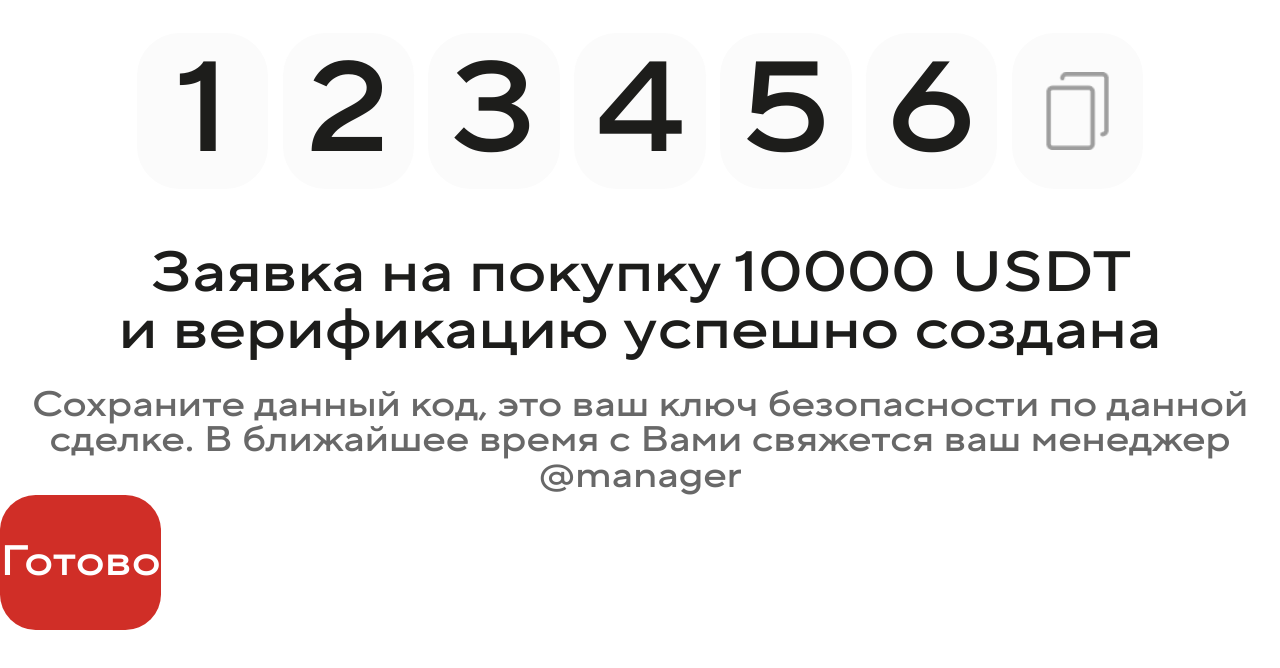
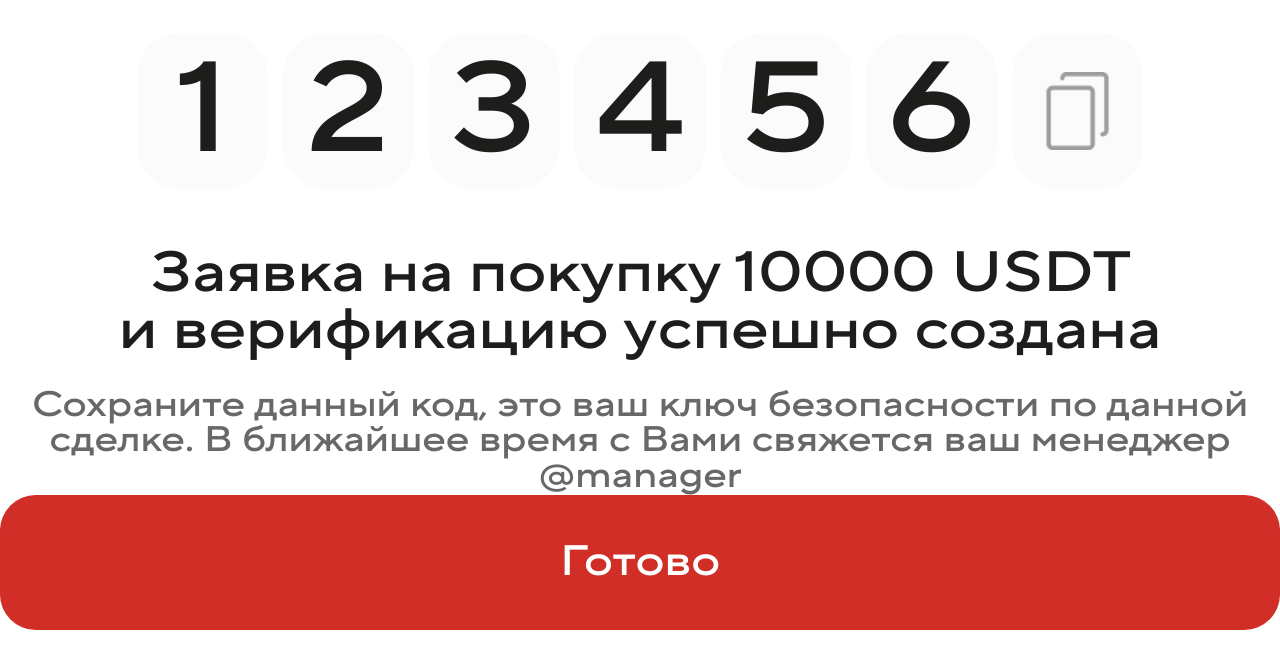
Before and after one commit to IgorRusskikh/next-skynet-webapp, a Next.js app: page /purchase in a window 1280 px wide. Shown: the part 1759-2427 px from the top of the page. Built offline with nearby package versions, Linux system fonts and the light colour scheme.

Commit message:
feat: replaced on router

```diff
--- a/src/widgets/SuccessfullRequest/SuccessfullRequest.tsx
+++ b/src/widgets/SuccessfullRequest/SuccessfullRequest.tsx
@@ -7,6 +7,7 @@
 import Image from "next/image";
 import Link from "next/link";
 import styles from "./SuccessfullRequest.module.css";
+import { useRouter } from "next/navigation";
 
 interface Props extends HTMLAttributes<HTMLDivElement> {
   operation?: "purchase" | "sale";
@@ -30,6 +31,8 @@
 }: Props) => {
   const [isCopied, setIsCopied] = useState(false);
   const [isClient, setIsClient] = useState(false);
+
+  const router = useRouter();
 
   useEffect(() => {
     setIsClient(true);
@@ -107,9 +110,7 @@
         </div>
 
         <div className={`${styles.successButton}`}>
-          <Link href="/" className="w-full">
-            <Button>Готово</Button>
-          </Link>
+          <Button onClick={() => router.push("/")}>Готово</Button>
         </div>
       </div>
     </div>
```
